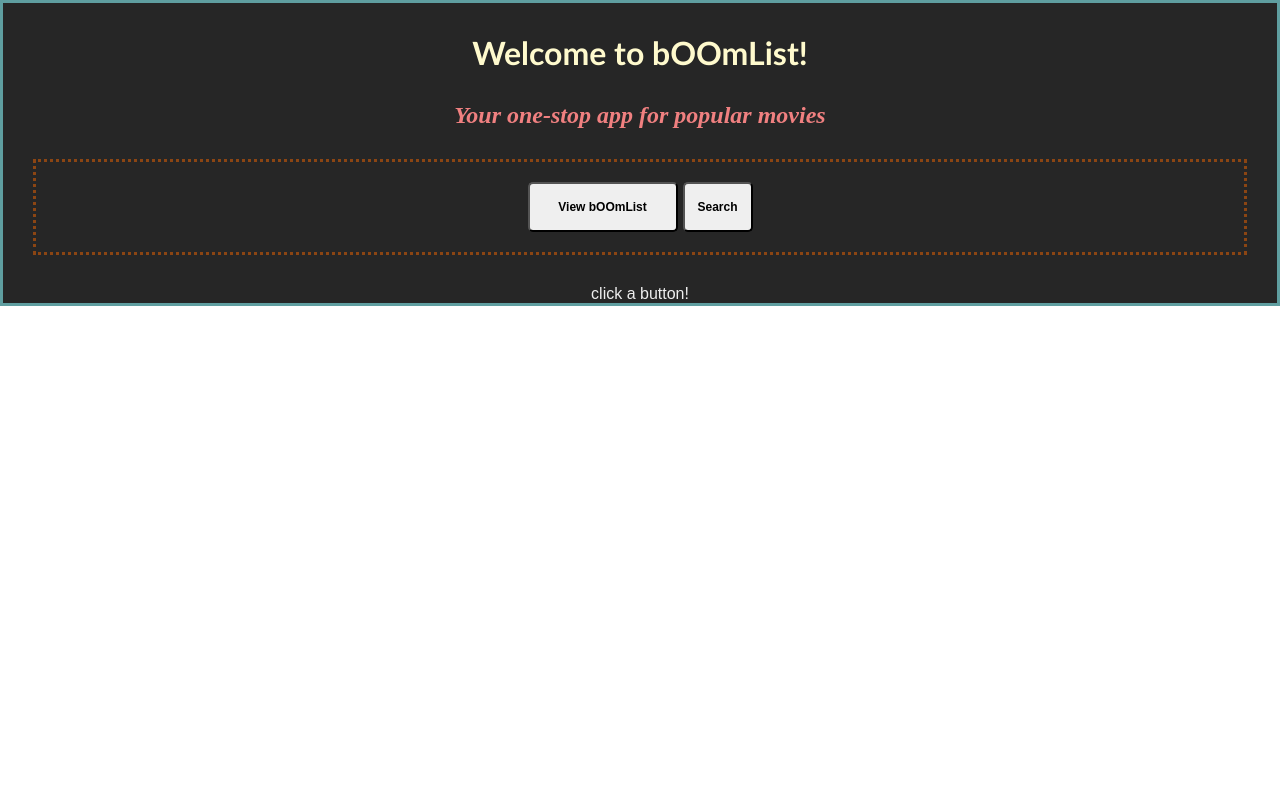
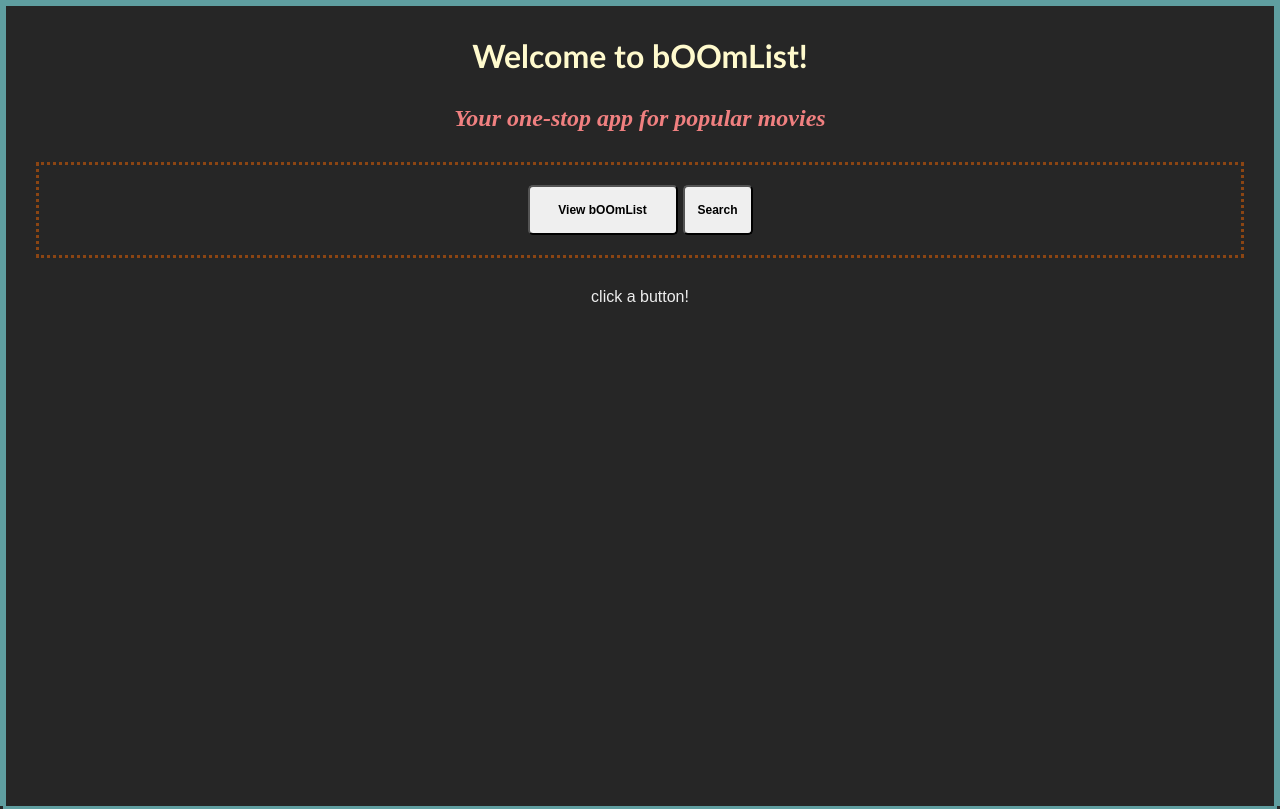
Before and after one commit to bunmialo/PROJECT-FOUR, a React (Create React App) app in the folder rails_api/client/: page / in a window 1280 px wide. Built offline with nearby package versions, Linux system fonts and the light colour scheme.

Commit message:
added some styling

```diff
--- a/rails_api/client/src/App.css
+++ b/rails_api/client/src/App.css
@@ -1,3 +1,9 @@
+html, body{
+  height: 100%;
+  background: #262626;
+  border: 3px solid cadetblue;
+}
+
 *{
   margin: 0;
   padding: 0;
@@ -5,9 +11,7 @@
 
 .App {
   text-align: center;
-  background: #262626;
   color: #FFF;
-  border: 3px solid cadetblue;
   height: 100%;
 }
 
```
Also changed, not shown: 1 other file (tests, documents, lock files or other folders).
